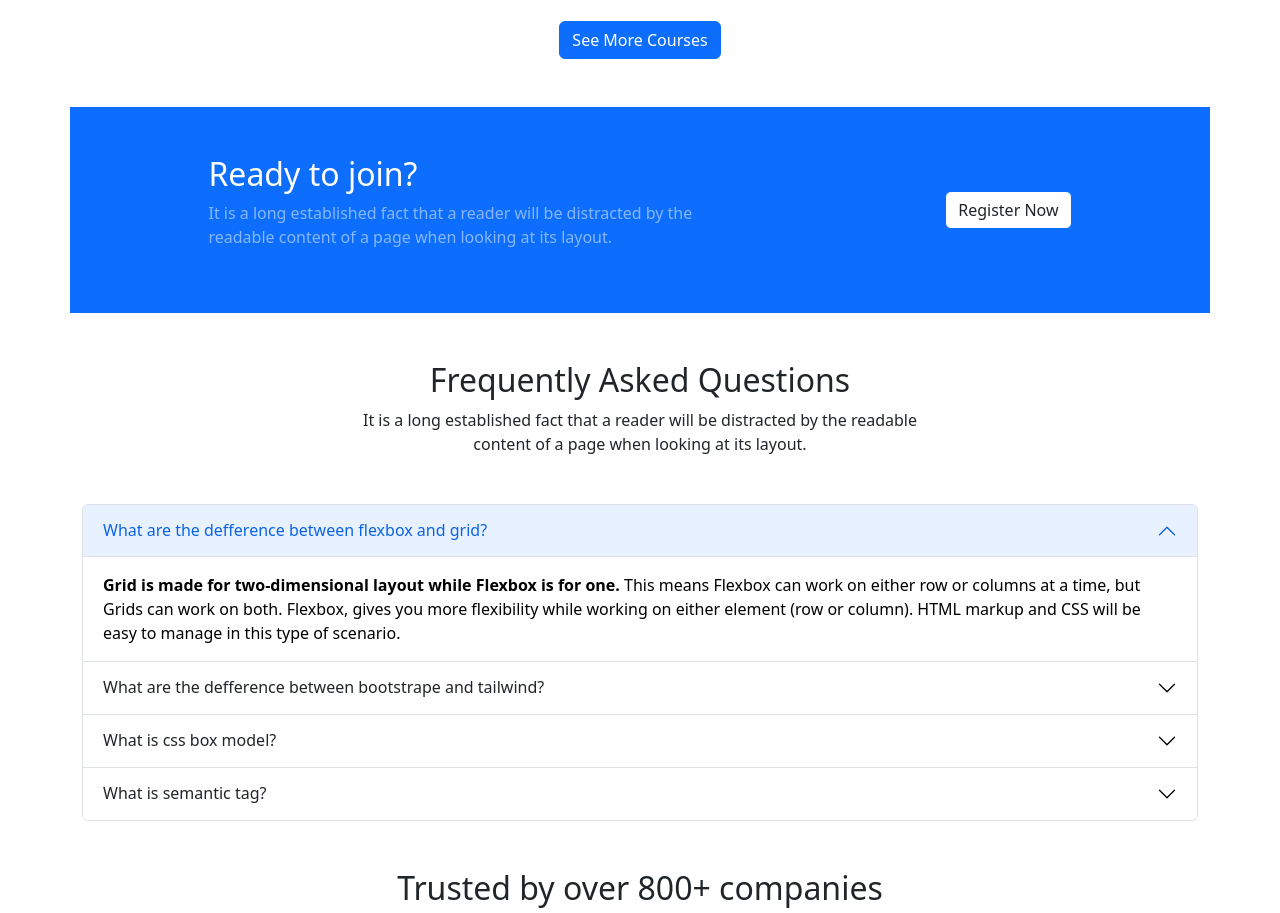
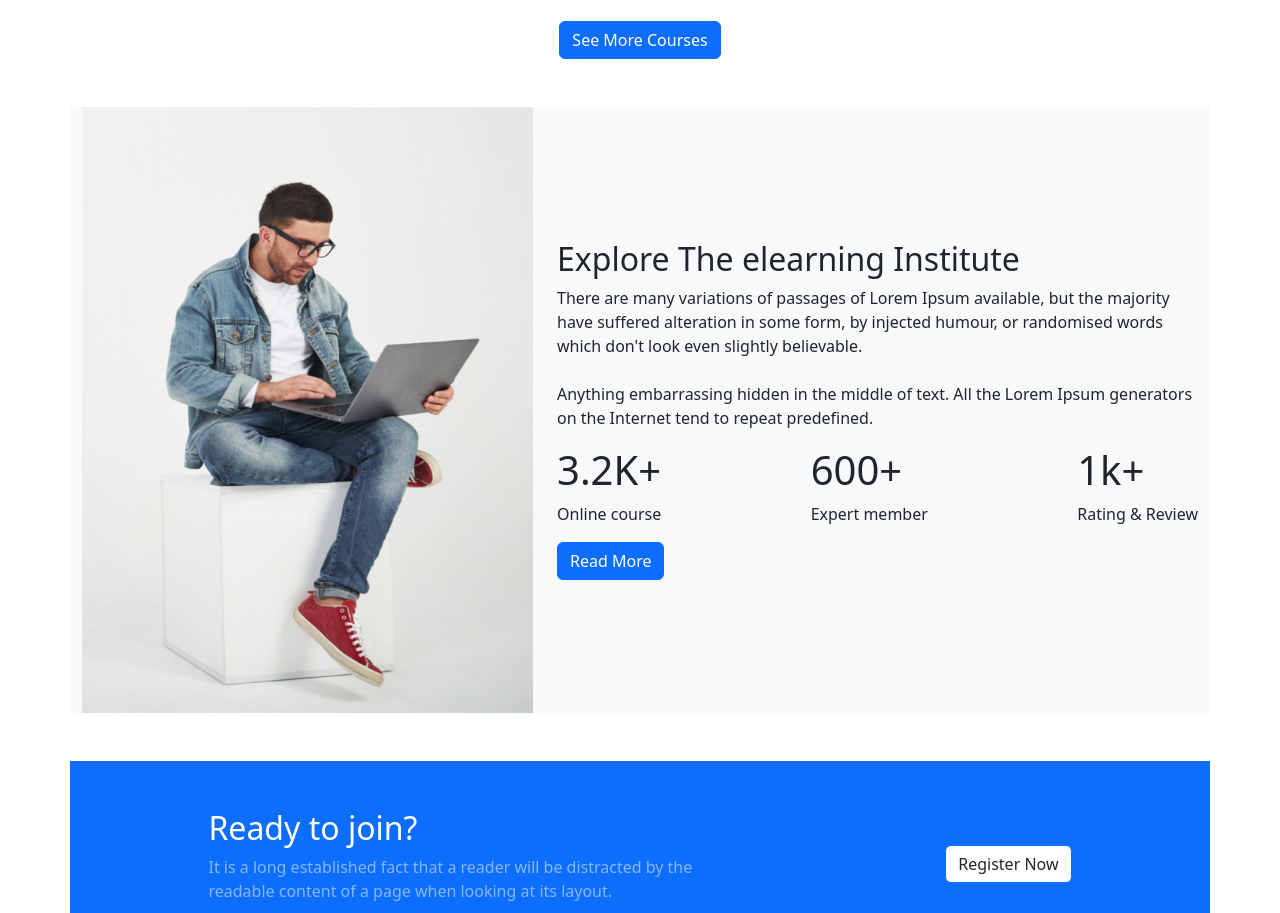
Before and after one commit to Diptisaha94/education-pack, a plain HTML site: page index.html in a window 1280 px wide. Shown: the part 1704-2617 px from the top of the page. Drawn offline with nearby package versions, Linux system fonts and the light colour scheme.

Commit message:
Some issue solve

```diff
--- a/index.html
+++ b/index.html
@@ -165,8 +165,41 @@
         </div>
     </section>
     <!---------Courses part end----------->
+    <!----------instute part start----------->
+<section>
+  <div class="container bg-light mb-5">
+    <div class="row align-items-center">
+      <div class="col-lg-5 col-12 col-sm-12 col-md-5">
+        <img src="./images/working.png" class="w-100" alt="">
+      </div>
+      <div class="col-lg-7 col-12 col-sm-12 col-md-7">
+        <h2>Explore The elearning Institute</h2>
+        <p>There are many variations of passages of Lorem Ipsum available, but the majority have suffered alteration in some form, by injected humour, or randomised words which don't look even slightly believable.<br><br>Anything embarrassing hidden in the middle of text. All the Lorem Ipsum generators on the Internet tend to repeat predefined.</p>
+        <div class="d-flex justify-content-between">
+          <div>
+            <h1>3.2K+</h1>
+            <p>Online course</p>
+          </div>
+          <div>
+            <h1>600+</h1>
+            <p>Expert member</p>
+          </div>
+          <div>
+            <h1>1k+</h1>
+            <p>Rating & Review</p>
+          </div>
+        </div>
+        <button class="btn btn-primary">Read More</button>
+      </div>
+    </div>
+  </div>
+</section>
+
+
+
+    <!----------instute part end----------->
     <!--------Join part start---------->
-<section>
+<section class="">
   <div class="container bg-primary py-5 justify-content-around align-items-center d-flex align-items-center flex-lg-row flex-md-column flex-sm-column flex-column">
     <div>
       <h2 class="text-white">Ready to join?</h2>
```
